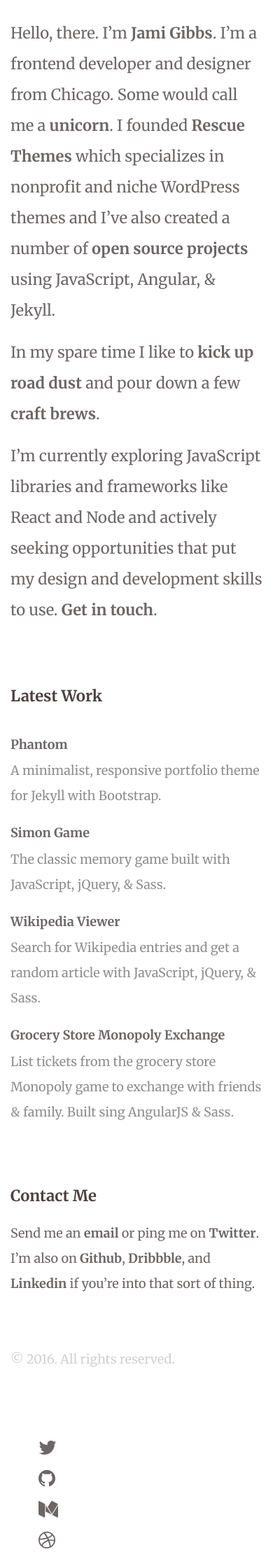
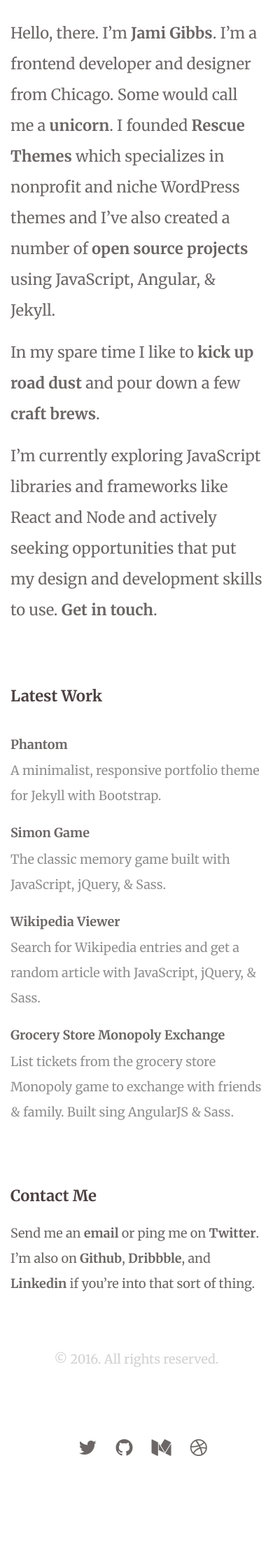
Before and after one commit to jamigibbs/portfolio, a Jekyll site: the page built from index.html, in a window 390 px wide. Shown: the part 403-2643 px from the top of the page at 70% size. Built offline with Jekyll 4.4.1, drawn with Linux system fonts in a browser that asks for light colours; nearby versions of some CDN libraries; the list of posts is cut into pages by our own code; after the commit the page ends 2511 px from its top, so only the background shows below that.

Commit message:
Responsive updates

```diff
--- a/_sass/_layout.scss
+++ b/_sass/_layout.scss
@@ -2,8 +2,28 @@
 //
 // Styles for managing the structural hierarchy of the site.
 
-.social i {
-  font-size: 28px;
+.social {
+  ul {
+    @include bp-small {
+      text-align: center;
+    }
+    @include bp-medium {
+      text-align: center;
+    }
+  }
+  li {
+    @include bp-small {
+      display: inline-block;
+      padding-right: 1em;
+    }
+    @include bp-medium {
+      display: inline-block;
+      padding-right: 1em;
+    }
+  }
+  i {
+    font-size: 28px;
+  }
 }
 
 footer {
@@ -18,5 +38,11 @@ footer {
   .copyright {
     margin-top: 4em;
     color: #d1d1d1;
+    @include bp-small {
+      text-align: center;
+    }
+    @include bp-medium {
+      text-align: center;
+    }
   }
 }
```
